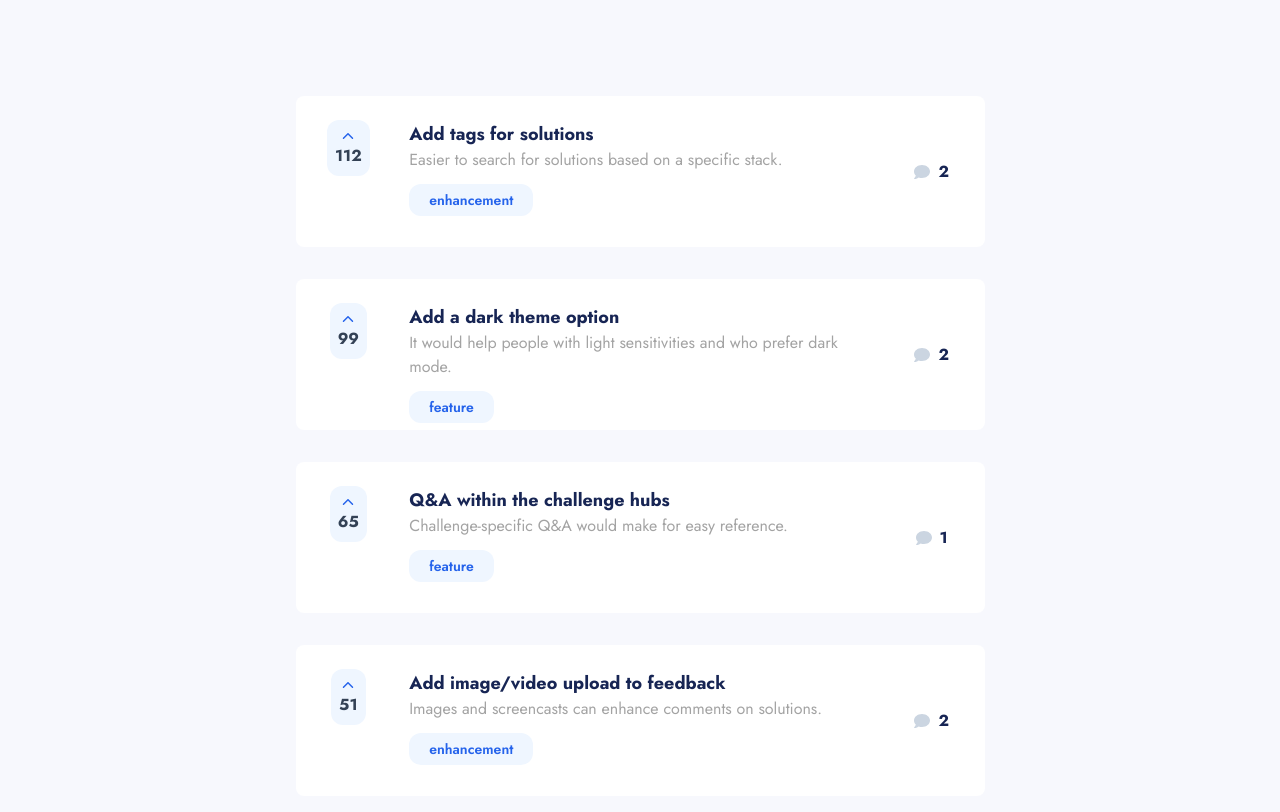
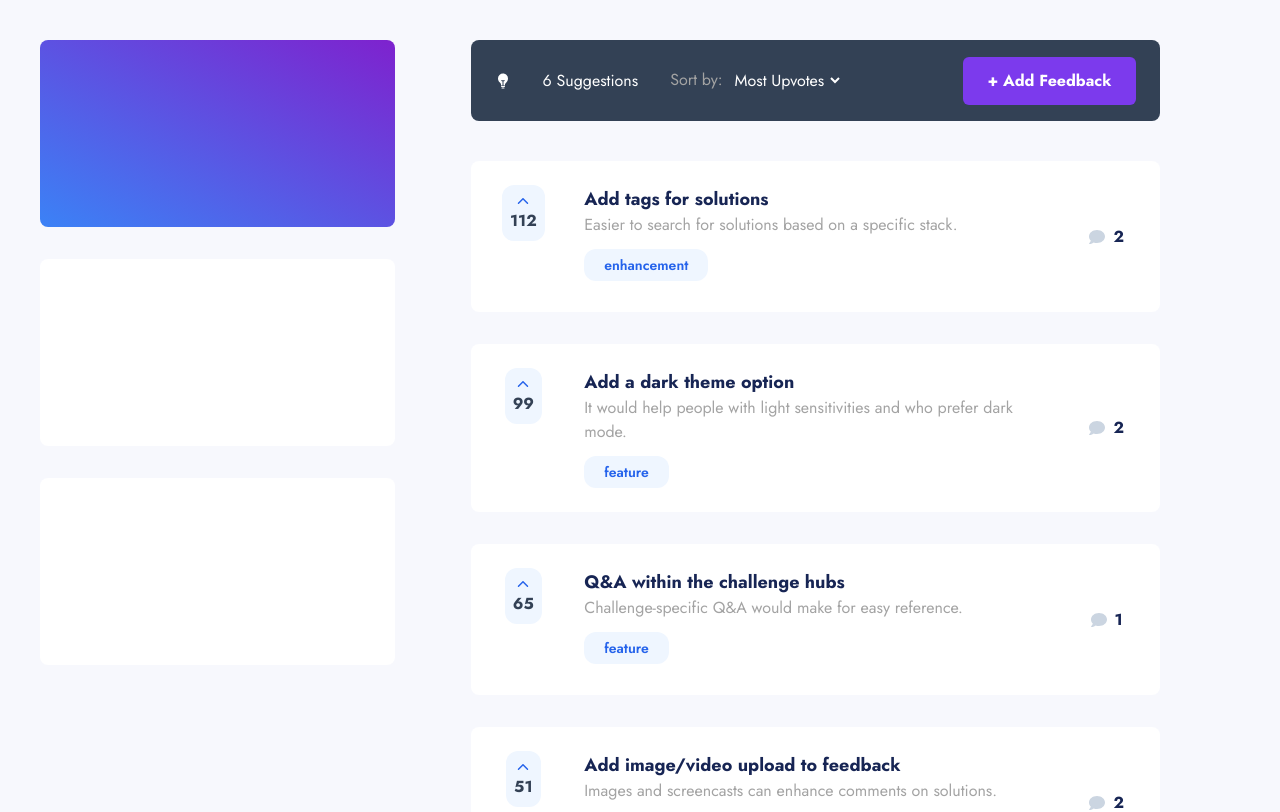
Before and after one commit to Kofi-eo/productfeedback, a Next.js app: page / in a window 1280 px wide. Shown: the top 812 px of the page. Built offline with nearby package versions, Linux system fonts and the light colour scheme.

Commit message:
added header

```diff
--- a/app/components/feedbackCard.jsx
+++ b/app/components/feedbackCard.jsx
@@ -7,7 +7,7 @@ const FeedbackCard = ({ data }) => {
 	const { title, description, upvotes, comments = [], category } = data;
 
 	return (
-		<div className='bg-white py-6 px-6 rounded-lg flex h-[151px] min-w-[689px] items-start text-slate-700 gap-8'>
+		<div className='bg-white py-6 px-6 rounded-lg flex min-h-[151px] min-w-[689px] items-start text-slate-700 gap-8'>
 			<div className=' w-[10%] flex items-center justify-start flex-col '>
 				<div className=' bg-blue-50 p-2 flex flex-col justify-center items-center rounded-xl w-fit'>
 					<IoIosArrowUp className='text-blue-600' />
--- /dev/null
+++ b/app/components/header.jsx
@@ -0,0 +1,26 @@
+import React from 'react';
+import { IoBulb } from 'react-icons/io5';
+
+const Header = () => {
+	return (
+		<div className='bg-slate-700  py-6 px-6 rounded-lg flex h-[81px] min-w-[689px]  items-center justify-between text-white gap-8'>
+			<div className='flex items-center text-white gap-8'>
+				<IoBulb />
+
+				<h1>6 Suggestions</h1>
+				<div className='flex gap-2'>
+					<span className='text-neutral-400'>Sort by: </span>
+					<select className='bg-slate-700 text-white'>
+						<option value='Most Upvotes'>Most Upvotes</option>
+						<option value='Least Upvotes'>Least Upvotes</option>
+					</select>
+				</div>
+			</div>
+			<button className='bg-violet-600 py-3 px-6 rounded-md'>
+				<span className=' font-bold '>+ Add Feedback</span>
+			</button>
+		</div>
+	);
+};
+
+export default Header;
--- a/app/page.js
+++ b/app/page.js
@@ -2,13 +2,24 @@ import Image from 'next/image';
 import Link from 'next/link';
 import FeedbackCard from './components/feedbackCard';
 import fbDataMain from '../public/data.json';
+import Header from './components/header';
 
 export default function Home() {
 	return (
-		<main className='flex min-h-screen flex-col items-center justify-between p-24 bg-[#F7F8FD] gap-8'>
-			{fbDataMain?.productRequests.map((feedback, index) => (
-				<FeedbackCard key={index} data={feedback} />
-			))}
+		<main className='text-black flex p-10'>
+			<aside className='w-fit flex flex-col gap-8'>
+				<div className='h-[187px] w-[355px] bg-gradient-to-tr from-blue-500 to-purple-700 rounded-lg'></div>
+				<div className='h-[187px] w-[355px] bg-white rounded-lg'></div>
+				<div className='h-[187px] w-[355px] bg-white rounded-lg'></div>
+			</aside>
+			<div className='w-[70%] flex flex-col h-screen bg-[#F7F8FD] items-center justify-between gap-y-8 '>
+				<Header />
+				<div className='flex flex-col gap-8 p-2'>
+					{fbDataMain?.productRequests.map((feedback, index) => (
+						<FeedbackCard key={index} data={feedback} />
+					))}
+				</div>
+			</div>
 		</main>
 	);
 }
```
